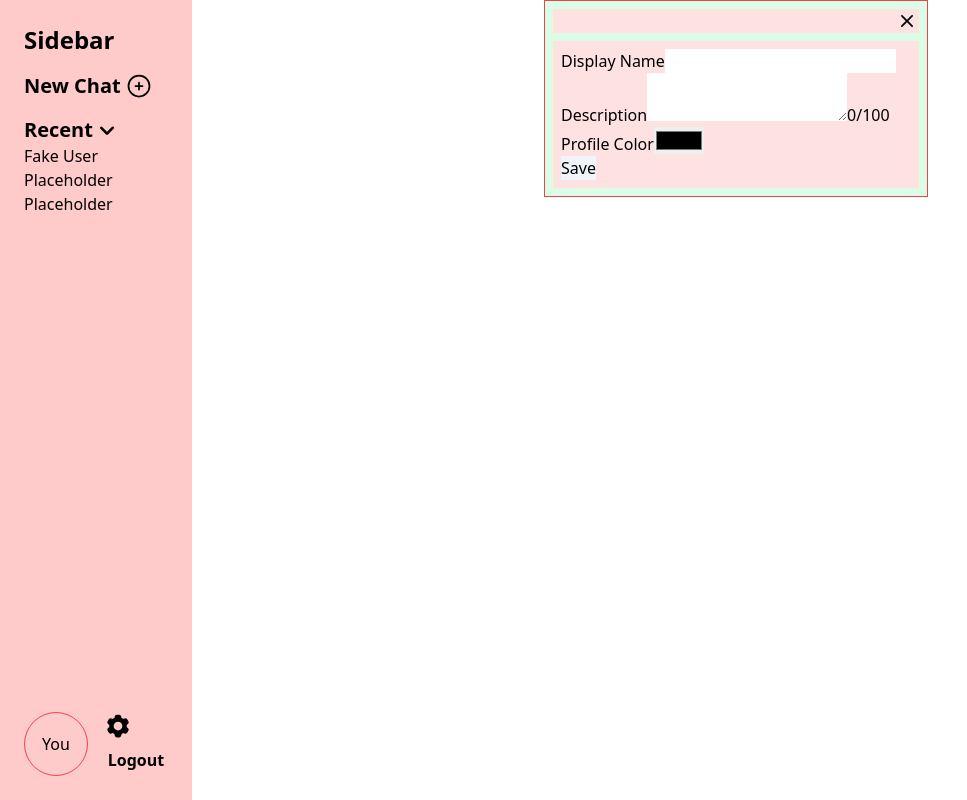
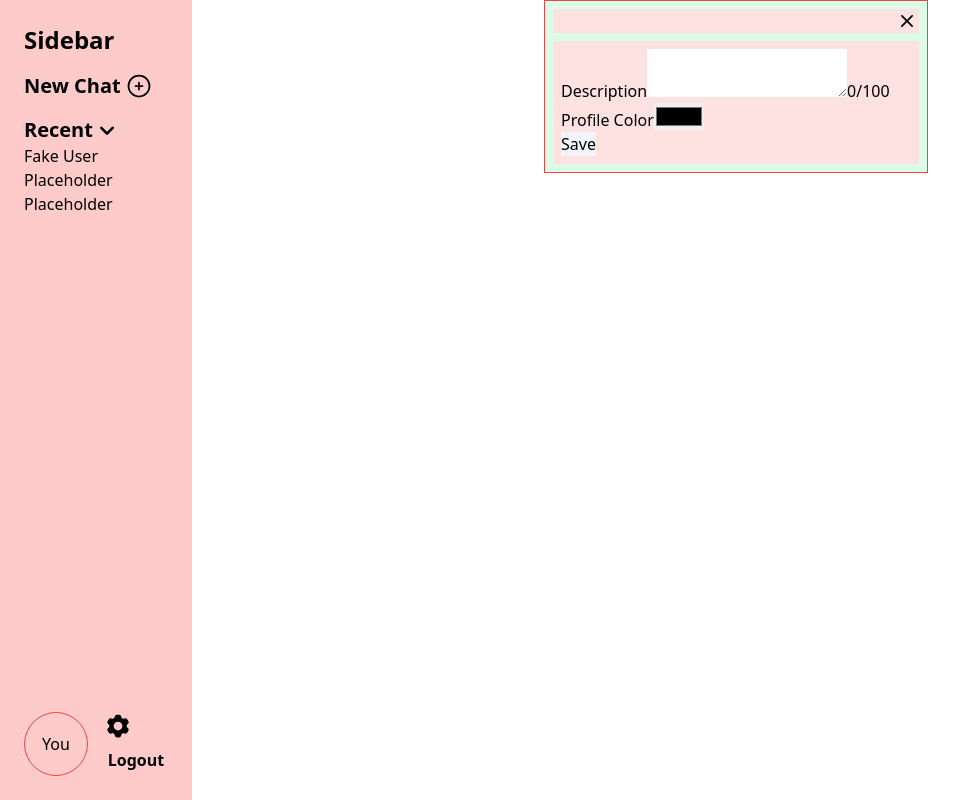
Before and after one commit to ken-ux/messaging-app, a React (Vite) app: page /settings in a window 1280 px wide. Shown: the whole page, without its empty margins (0-967 px from the left). Built offline with nearby package versions, Linux system fonts and the light colour scheme.

Commit message:
Remove display name from form

```diff
--- a/src/pages/SettingsPage.tsx
+++ b/src/pages/SettingsPage.tsx
@@ -5,10 +5,6 @@ function SettingsPage() {
 
   return (
     <form action="">
-      <div>
-        <label htmlFor="display_name">Display Name</label>
-        <input type="text" id="display_name" name="display_name" maxLength={20} />
-      </div>
       <div>
         <label htmlFor="description">Description</label>
         <textarea
```
